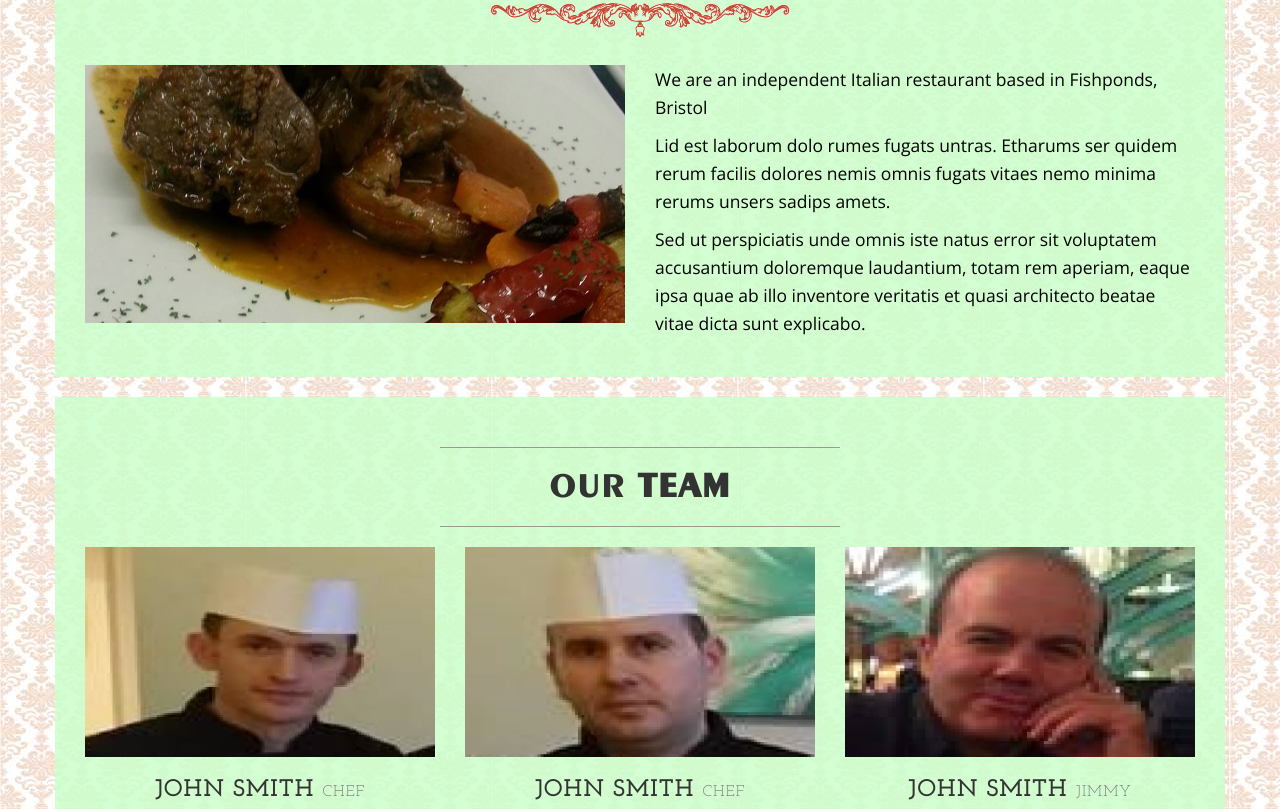
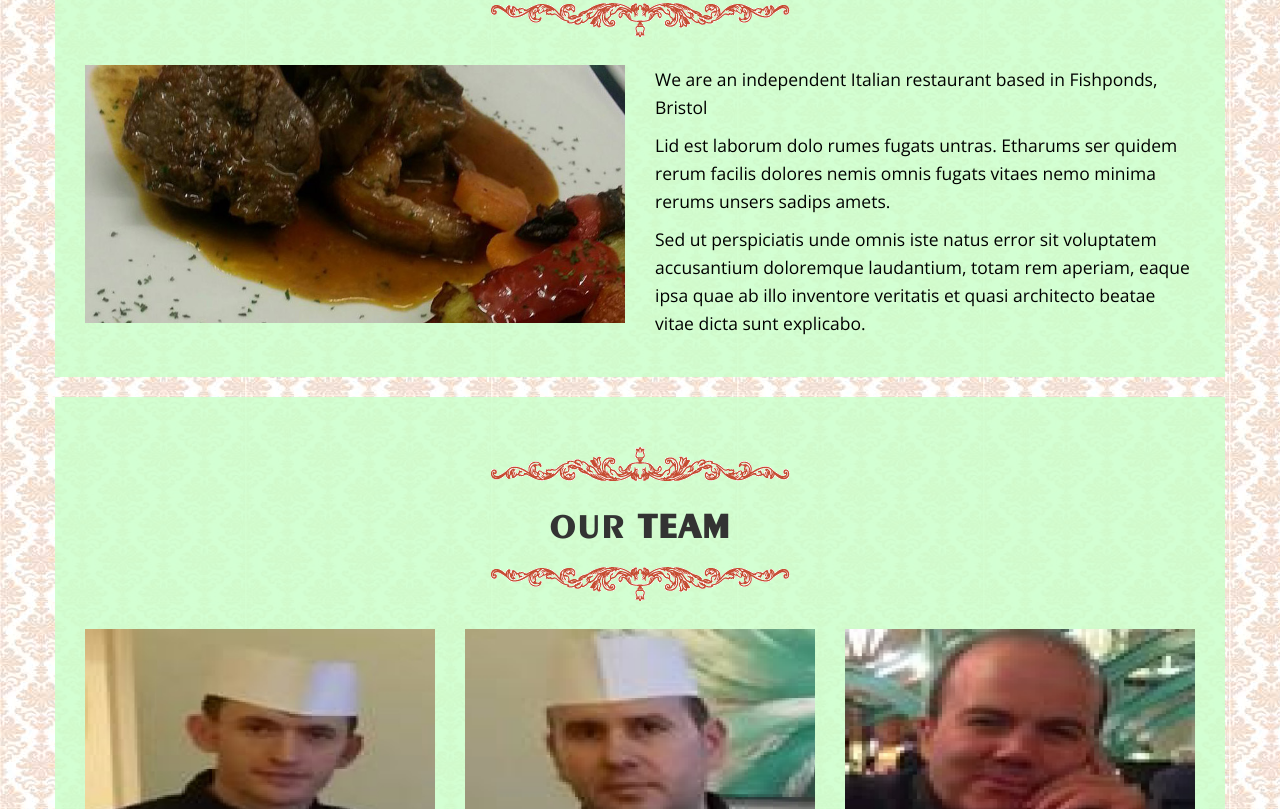
Before and after one commit to MartinDJames/MartinDJames.github.io, a plain HTML site: page about.html in a window 1280 px wide. Shown: the part 428-1237 px from the top of the page. Drawn offline with nearby package versions, Linux system fonts and the light colour scheme.

```diff
--- a/about.html
+++ b/about.html
@@ -96,11 +96,11 @@
         <div class="row">
             <div class="box">
                 <div class="col-lg-12">
-                    <hr>
+                    <hr class="hrtop">
                     <h2 class="intro-text text-center">Our
                         <strong>Team</strong>
                     </h2>
-                    <hr>
+                    <hr class="hrbottom">
                 </div>
                 <div class="col-sm-4 text-center">
                     <img class="img-responsive" src="img/emilio.jpg" alt="">
```
Also changed, not shown: index.html (+1 -1 lines).
